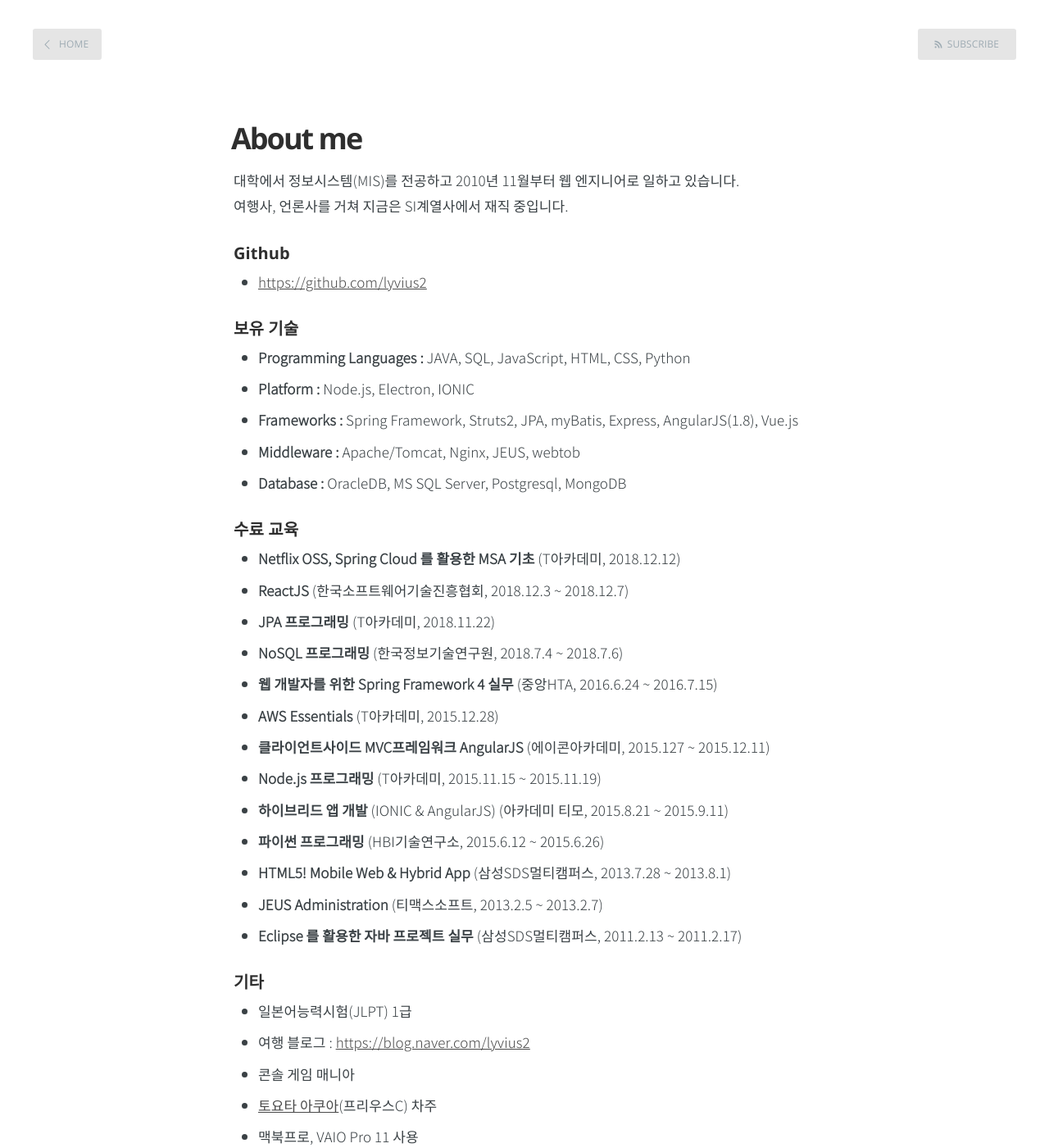
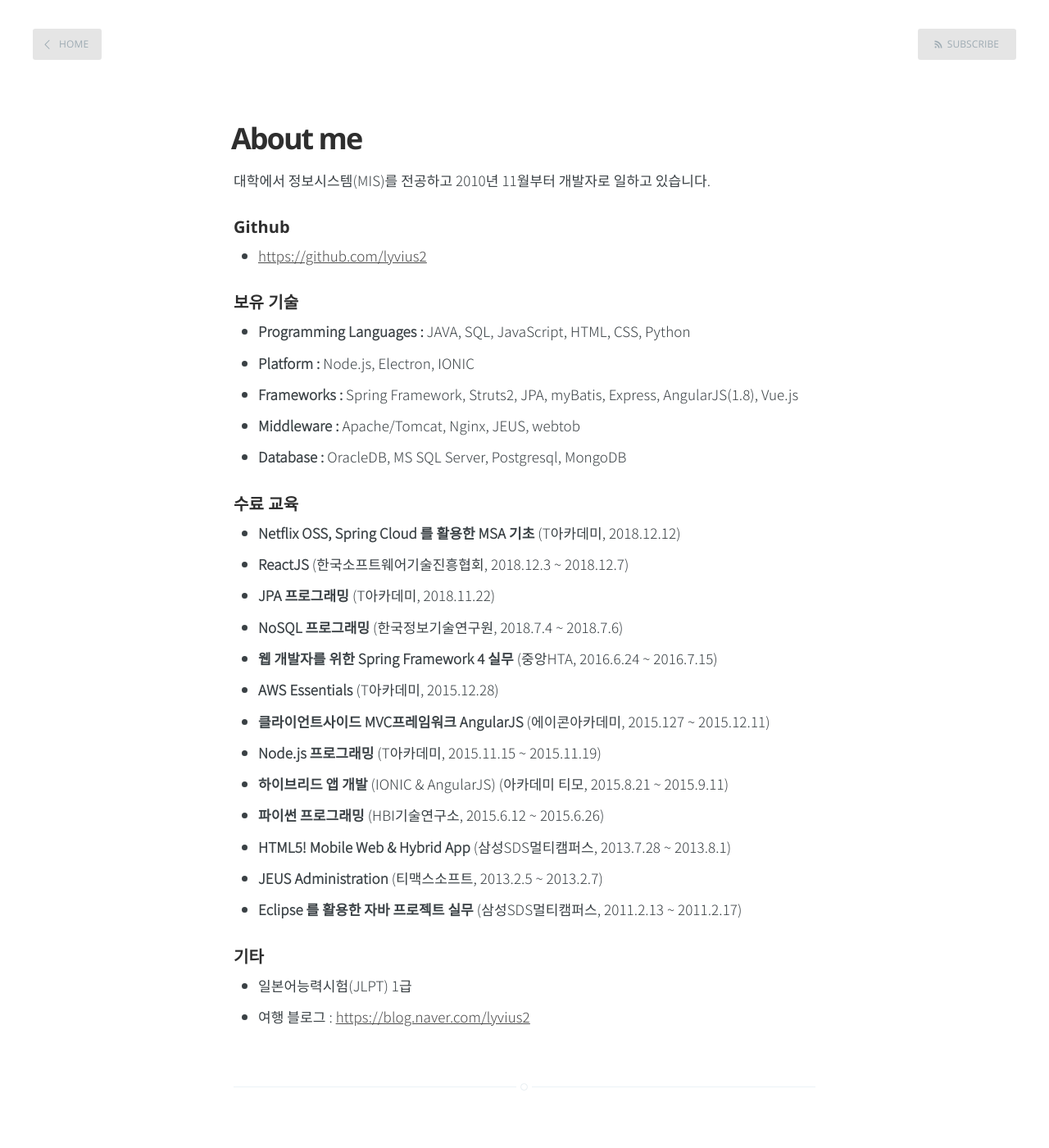
Before and after one commit to lyvius2/lyvius2.github.io, a Jekyll site: the page built from about.md, in a window 1280 px wide and 1400 px high. Shown: the whole window at 82% size. Built offline with Jekyll 4.4.1, drawn with Linux system fonts in a browser that asks for light colours.

Commit message:
자기소개 변경

```diff
--- a/about.md
+++ b/about.md
@@ -3,8 +3,7 @@ layout: page
 title: About me
 ---
 
-대학에서 정보시스템(MIS)를 전공하고 2010년 11월부터 웹 엔지니어로 일하고 있습니다.
-여행사, 언론사를 거쳐 지금은 SI계열사에서 재직 중입니다.
+대학에서 정보시스템(MIS)를 전공하고 2010년 11월부터 개발자로 일하고 있습니다.
 
 ##### Github
 + [https://github.com/lyvius2][github]
@@ -34,10 +33,6 @@ title: About me
 ##### 기타
 + 일본어능력시험(JLPT) 1급
 + 여행 블로그 : [https://blog.naver.com/lyvius2][blog]
-+ 콘솔 게임 매니아
-+ [토요타 아쿠아][aqua](프리우스C) 차주
-+ 맥북프로, VAIO Pro 11 사용
 
 [github]: https://github.com/lyvius2
 [blog]: https://blog.naver.com/lyvius2
-[aqua]: https://toyota.jp/aqua/
```
